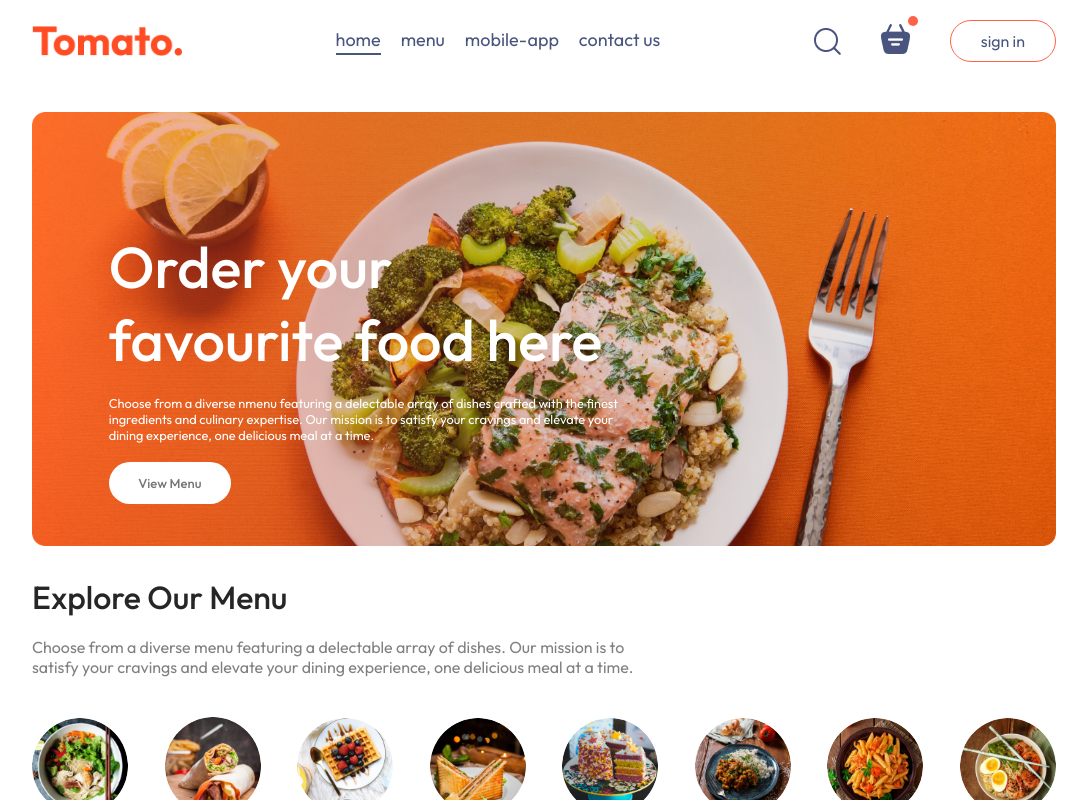
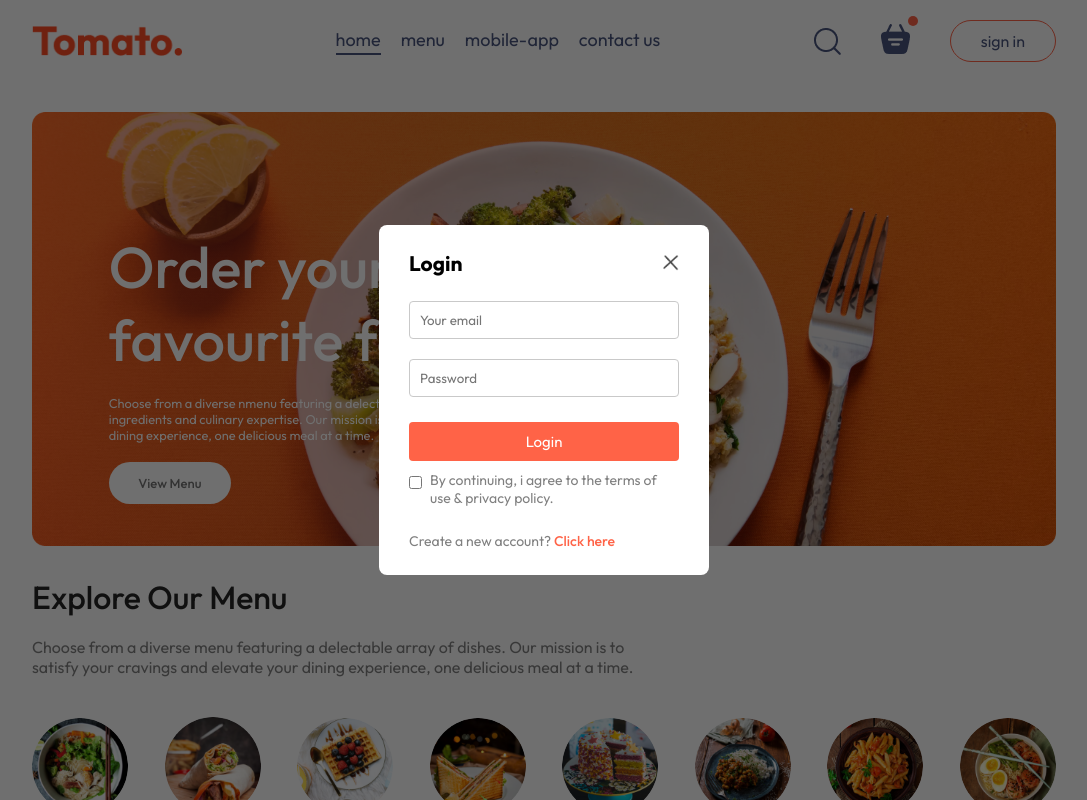
Before and after one commit to alexngumbau/food-del, a React (Vite) app in the folder frontend/: page / in a window 1280 px wide. Both pictures are taken after a click on the button "sign in". Shown: the top 800 px of the page, without its empty margins (96-1183 px from the left). Built offline with nearby package versions, Linux system fonts and the light colour scheme.

Commit message:
created the login and sign up component

```diff
--- a/frontend/src/App.jsx
+++ b/frontend/src/App.jsx
@@ -4,12 +4,19 @@
 import Cart from "./pages/Cart/Cart";
 import PlaceOrder from "./pages/PlaceOrder/PlaceOrder";
 import Footer from "./components/Footer/Footer";
+import LoginPopup from "./components/LoginPopup/LoginPopup";
+import { useState } from "react";
 
 const App = () => {
+
+  const [showLogin, setShowLogin] = useState(false);
+
   return (
     <>
+      {showLogin ? <LoginPopup setShowLogin={setShowLogin} />
+      : <></> }
       <div className="app">
-        <Navbar />
+        <Navbar setShowLogin={setShowLogin} />
         <Routes>
           <Route path="/" element={<Home />} />
           <Route path="/cart" element={<Cart />} />
--- /dev/null
+++ b/frontend/src/components/LoginPopup/LoginPopup.css
@@ -0,0 +1,74 @@
+.login-popup {
+  position: absolute;
+  z-index: 1;
+  background-color: #00000090;
+  width: 100%;
+  height: 100%;
+  display: grid;
+}
+
+.login-popup-container {
+  place-self: center;
+  width: max(23vw, 330px);
+  color: #808080;
+  background-color: white;
+  display: flex;
+  flex-direction: column;
+  gap: 25px;
+  padding: 25px 30px;
+  border-radius: 8px;
+  font-size: 14px;
+  animation: fadeIn 0.5s;
+}
+
+.login-pop-title {
+  display: flex;
+  justify-content: space-between;
+  align-items: center;
+  color: black;
+}
+
+.login-pop-title img {
+  width: 16px;
+  cursor: pointer;
+}
+
+.login-popup-inputs {
+  display: flex;
+  flex-direction: column;
+  gap: 20px;
+}
+
+.login-popup-inputs input {
+  outline: none;
+  border: 1px solid #c9c9c9;
+  padding: 10px;
+  border-radius: 4px;
+}
+
+.login-popup-container button {
+  border: none;
+  padding: 10px;
+  border-radius: 4px;
+  color: white;
+  background-color: tomato;
+  font-size: 15px;
+  cursor: pointer;
+}
+
+.login-popup-condition {
+  display: flex;
+  align-items: start;
+  gap: 8px;
+  margin-top: -15px;
+}
+
+.login-popup-condition input {
+  margin-top: 5px;
+}
+
+.login-popup p span {
+  color: tomato;
+  font-weight: 500;
+  cursor: pointer;
+}
--- /dev/null
+++ b/frontend/src/components/LoginPopup/LoginPopup.jsx
@@ -0,0 +1,44 @@
+import { useState } from "react";
+import "./LoginPopup.css";
+import { assets } from "../../assets/frontend_assets/assets";
+
+const LoginPopup = ({ setShowLogin }) => {
+  const [currState, setCurrState] = useState("Login");
+
+  return (
+    <div className="login-popup">
+      <form className="login-popup-container">
+        <div className="login-pop-title">
+          <h2>{currState}</h2>
+          <img
+            onClick={() => setShowLogin(false)}
+            src={assets.cross_icon}
+            alt=""
+          />
+        </div>
+        <div className="login-popup-inputs">
+          {currState === "Login" ? (
+            <></>
+          ) : (
+            <input type="text" placeholder="Your name" required />
+          )}
+          <input type="email" placeholder="Your email" required />
+          <input type="password" placeholder="Password" required />
+        </div>
+        <button>{currState === "Sign Up" ? "Create account" : "Login"}</button>
+        <div className="login-popup-condition">
+          <input type="checkbox" required />
+          <p>By continuing, i agree to the terms of use & privacy policy.</p>
+        </div>
+        {currState==="Login"
+          ?<p>Create a new account? <span onClick={() => setCurrState("Sign Up")}>Click here</span></p>
+          :<p>Already have an account? <span onClick={() => setCurrState("Login")}>Login here</span></p>
+        }
+
+
+      </form>
+    </div>
+  );
+};
+
+export default LoginPopup;
--- a/frontend/src/components/Navbar/Navbar.jsx
+++ b/frontend/src/components/Navbar/Navbar.jsx
@@ -3,8 +3,10 @@
 import { useState } from "react";
 import {Link} from 'react-router-dom';
 
-const Navbar = () => {
+const Navbar = ({setShowLogin}) => {
+
   const [menu, setMenu] = useState("home");
+
   return (
     <div className="navbar">
       <img src={assets.logo} alt="" className="logo" />
@@ -20,7 +22,7 @@
           <img src={assets.basket_icon} alt="" />
           <div className="dot"></div>
         </div>
-        <button>sign in</button>
+        <button onClick={() => setShowLogin(true)}>sign in</button>
       </div>
     </div>
   );
```
